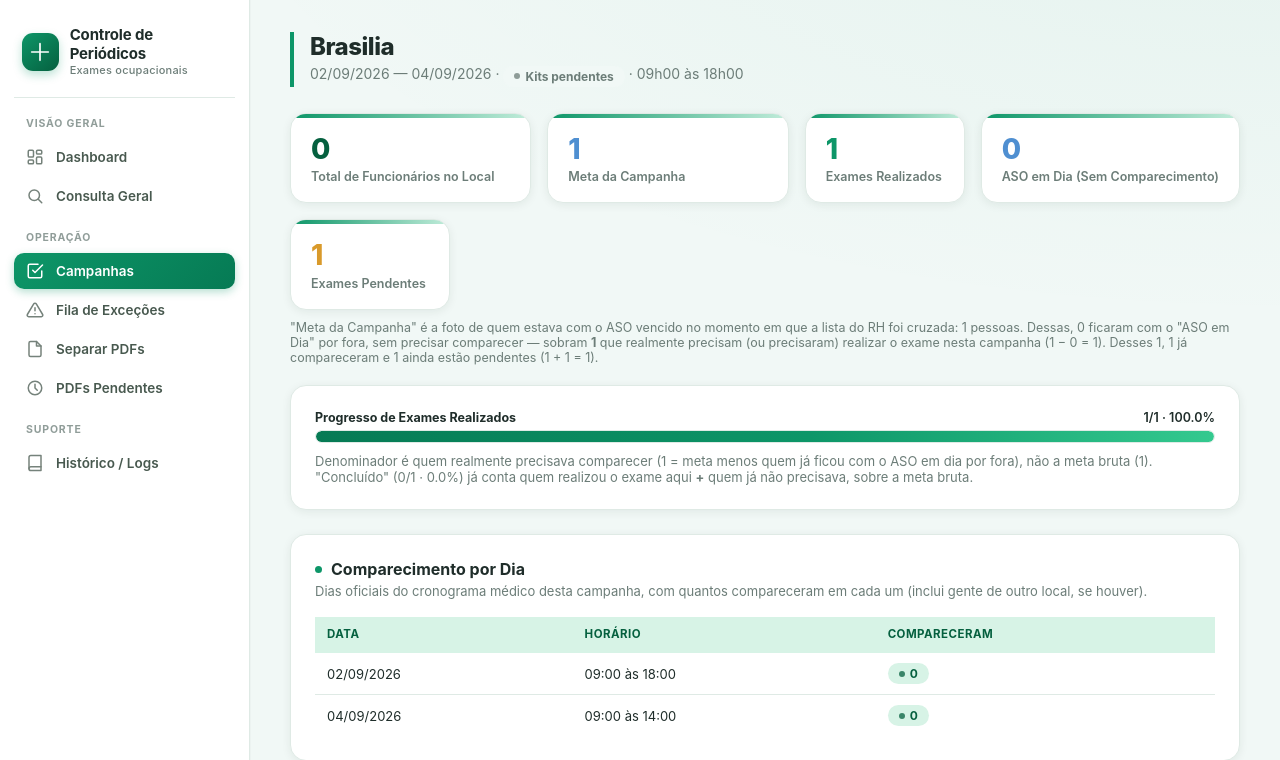
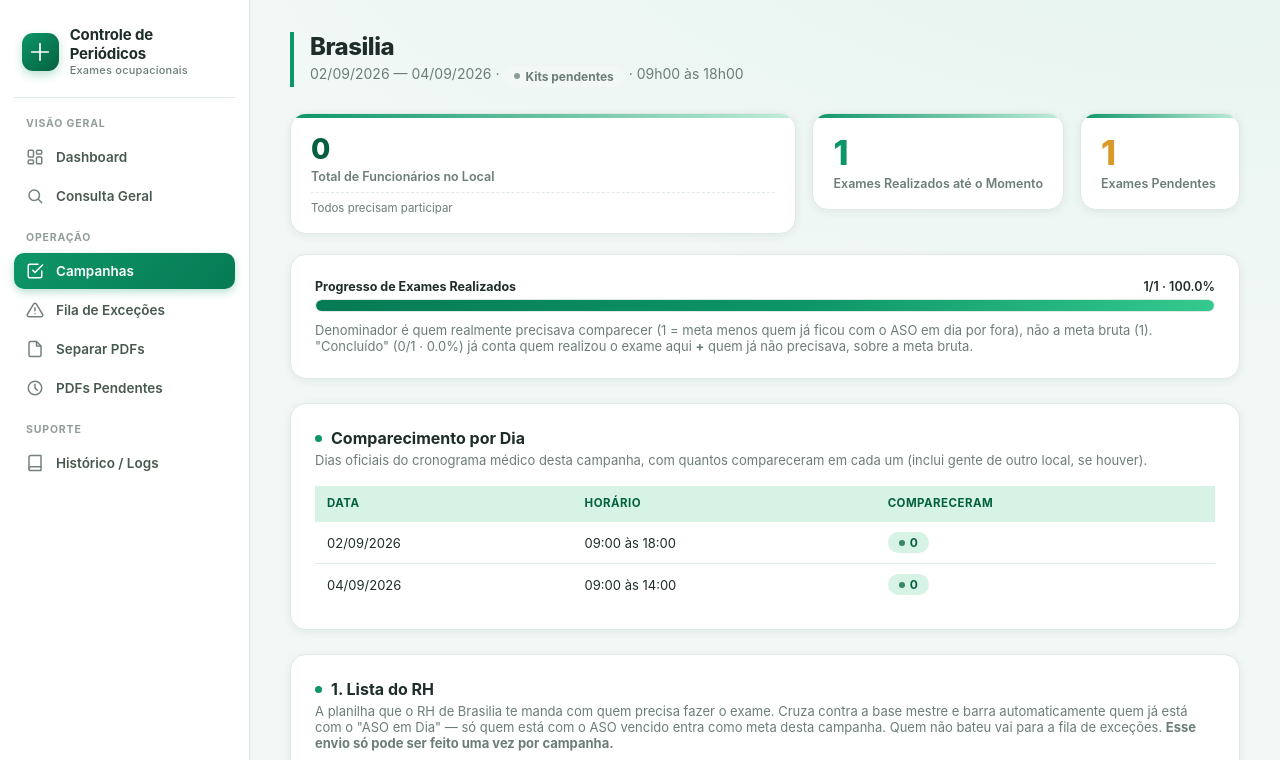
Before and after one commit to Gustavo-R-Oliveira10/GESTAO-DE-EXAMES-PERIODICOS-, a Flask app: page /campanhas/1 in a window 1280 px wide. Shown: the top 760 px of the page. Run offline with Flask 3, Linux system fonts and the light colour scheme; data comes from the database, SQL or seed files in the repository; tables that the repository leaves empty hold one stand-in row (values such as "Sample post").

Commit message:
Simplifica topo da campanha: menos cards, mais contexto
Substitui os 5 stat-tiles do topo (Total, Meta, Realizados, ASO em Dia,
Pendentes) por 3: Total de Funcionarios no Local (com uma nota
minimalista embutida "X nao participam da campanha"), Exames
Realizados e Exames Pendentes -- os dois numeros que realmente
importam durante a campanha. "Meta da Campanha" some do topo (ja
estava implicita no total - nota); "De outro local" vira uma frase
curta com detalhamento por cidade em vez de card, via novo helper
_resumo_fora_do_local em server.py.

```diff
--- a/app/server.py
+++ b/app/server.py
@@ -12,6 +12,7 @@ from __future__ import annotations
 
 import io
 import tempfile
+from collections import Counter
 from datetime import date, datetime
 from pathlib import Path
 
@@ -248,6 +249,13 @@ def campanhas():
     )
 
 
+def _resumo_fora_do_local(membros):
+    """Agrupa quem veio de outro local por local_trabalho, pra um mini-texto
+    tipo 'São Paulo: 2, Curitiba: 1' em vez de listar pessoa a pessoa."""
+    contagem = Counter(m["local_trabalho"] or "Sem local" for m in membros)
+    return sorted(contagem.items())
+
+
 @app.route("/campanhas/<int:campanha_id>", methods=["GET"])
 def campanha_detalhe(campanha_id):
     conn = get_connection()
@@ -273,6 +281,7 @@ def campanha_detalhe(campanha_id):
         fizeram_membros=fizeram_membros,
         nao_precisou_membros=nao_precisou_membros,
         fora_do_local_membros=fora_do_local_membros,
+        fora_do_local_por_local=_resumo_fora_do_local(fora_do_local_membros),
         dias=dias,
         convocados=convocados,
         ja_dispensados=ja_dispensados,
@@ -439,6 +448,7 @@ def campanha_processar_dia(campanha_id):
         fizeram_membros=fizeram_membros,
         nao_precisou_membros=nao_precisou_membros,
         fora_do_local_membros=fora_do_local_membros,
+        fora_do_local_por_local=_resumo_fora_do_local(fora_do_local_membros),
         dias=dias,
         convocados=convocados,
         ja_dispensados=ja_dispensados,
--- a/app/static/style.css
+++ b/app/static/style.css
@@ -504,6 +504,19 @@ tbody tr:hover td { color: var(--text); }
   color: var(--text-muted);
   margin-top: 5px;
 }
+.stat-tile-note {
+  display: block;
+  font-size: 11.5px;
+  margin-top: 8px;
+  padding-top: 8px;
+  border-top: 1px dashed var(--border);
+}
+a.stat-tile-note.stat-tile-link {
+  color: var(--text-muted);
+  text-decoration: none;
+}
+a.stat-tile-note.stat-tile-link:hover { color: var(--primary-darker); text-decoration: underline; }
+.stat-tile-kpi .stat-value { font-size: 34px; }
 
 .empty-state {
   text-align: center;
--- a/app/templates/campanha_detalhe.html
+++ b/app/templates/campanha_detalhe.html
@@ -14,50 +14,38 @@
   <div class="stat-tile">
     <div class="stat-value">{{ campanha.total_funcionarios_filial }}</div>
     <div class="stat-label">Total de Funcionários no Local</div>
-  </div>
-  <div class="stat-tile">
-    <div class="stat-value" style="color:var(--accent-blue)">{{ campanha.total_membros }}</div>
-    <div class="stat-label">Meta da Campanha</div>
+    {% if campanha.nao_precisou %}
+    <a href="#painel-nao-precisou" data-target="painel-nao-precisou" class="stat-tile-note stat-tile-link">
+      {{ campanha.nao_precisou }} não participa{{ 'm' if campanha.nao_precisou != 1 else '' }} da campanha (ASO já em dia)
+    </a>
+    {% else %}
+    <span class="stat-tile-note text-muted">Todos precisam participar</span>
+    {% endif %}
   </div>
   <a class="stat-tile-link" href="#painel-fizeram" data-target="painel-fizeram">
-    <div class="stat-tile" style="position:relative">
+    <div class="stat-tile stat-tile-kpi" style="position:relative">
       <div class="stat-value" style="color:var(--success)">{{ campanha.fizeram }}</div>
-      <div class="stat-label">Exames Realizados</div>
-    </div>
-  </a>
-  <a class="stat-tile-link" href="#painel-nao-precisou" data-target="painel-nao-precisou">
-    <div class="stat-tile" style="position:relative">
-      <div class="stat-value" style="color:var(--accent-blue)">{{ campanha.nao_precisou }}</div>
-      <div class="stat-label">ASO em Dia (Sem Comparecimento)</div>
+      <div class="stat-label">Exames Realizados até o Momento</div>
     </div>
   </a>
   <a class="stat-tile-link" href="#painel-pendentes" data-target="painel-pendentes">
-    <div class="stat-tile" style="position:relative">
+    <div class="stat-tile stat-tile-kpi" style="position:relative">
       <div class="stat-value" style="color:var(--warning)">{{ campanha.pendentes }}</div>
       <div class="stat-label">Exames Pendentes</div>
     </div>
   </a>
-  {% if campanha.fora_do_local %}
-  <a class="stat-tile-link" href="#painel-fora-do-local" data-target="painel-fora-do-local">
-    <div class="stat-tile" style="position:relative">
-      <div class="stat-value" style="color:var(--accent-blue)">{{ campanha.fora_do_local }}</div>
-      <div class="stat-label">De Outro Local (Realizados Aqui)</div>
-    </div>
-  </a>
-  {% endif %}
 </div>
-<p class="text-muted" style="font-size:12.5px; margin:-10px 0 20px 0">
-  "Meta da Campanha" é a foto de quem estava com o ASO vencido no momento em que a lista do RH foi
-  cruzada: {{ campanha.total_membros }} pessoas. Dessas, {{ campanha.nao_precisou }} ficaram com o
-  "ASO em Dia" por fora, sem precisar comparecer — sobram <strong>{{ campanha.precisam_exame }}</strong>
-  que realmente precisam (ou precisaram) realizar o exame nesta campanha
-  ({{ campanha.total_membros }} − {{ campanha.nao_precisou }} = {{ campanha.precisam_exame }}). Desses
-  {{ campanha.precisam_exame }}, {{ campanha.fizeram }} já compareceram e {{ campanha.pendentes }} ainda
-  estão pendentes ({{ campanha.fizeram }} + {{ campanha.pendentes }} = {{ campanha.precisam_exame }}).
-  {% if campanha.fora_do_local %} Além disso, {{ campanha.fora_do_local }} pessoa(s) de outro local
-  também compareceram aqui — não contam pra meta de {{ campanha.local_trabalho }}, mas já foram
-  atualizadas na base mestre normalmente.{% endif %}
+{% if campanha.fora_do_local %}
+<p class="text-muted" style="font-size:12.5px; margin:-10px 0 12px 0">
+  + {{ campanha.fora_do_local }} pessoa{{ 's' if campanha.fora_do_local != 1 else '' }} de outro local também
+  realizaram o exame aqui{% if fora_do_local_por_local %}
+  ({% for local, qtd in fora_do_local_por_local %}{{ local }}: {{ qtd }}{% if not loop.last %}, {% endif %}{% endfor %})
+  {% endif %} — não conta{{ 'm' if campanha.fora_do_local != 1 else '' }} pra meta de {{ campanha.local_trabalho }},
+  mas já {{ 'foram' if campanha.fora_do_local != 1 else 'foi' }} atualizado{{ 's' if campanha.fora_do_local != 1 else '' }}
+  na base mestre normalmente.
+  <a href="#painel-fora-do-local" data-target="painel-fora-do-local" class="stat-tile-link" style="display:inline">Ver detalhes</a>
 </p>
+{% endif %}
 
 <div class="card">
   <div class="progress-meta">
```
